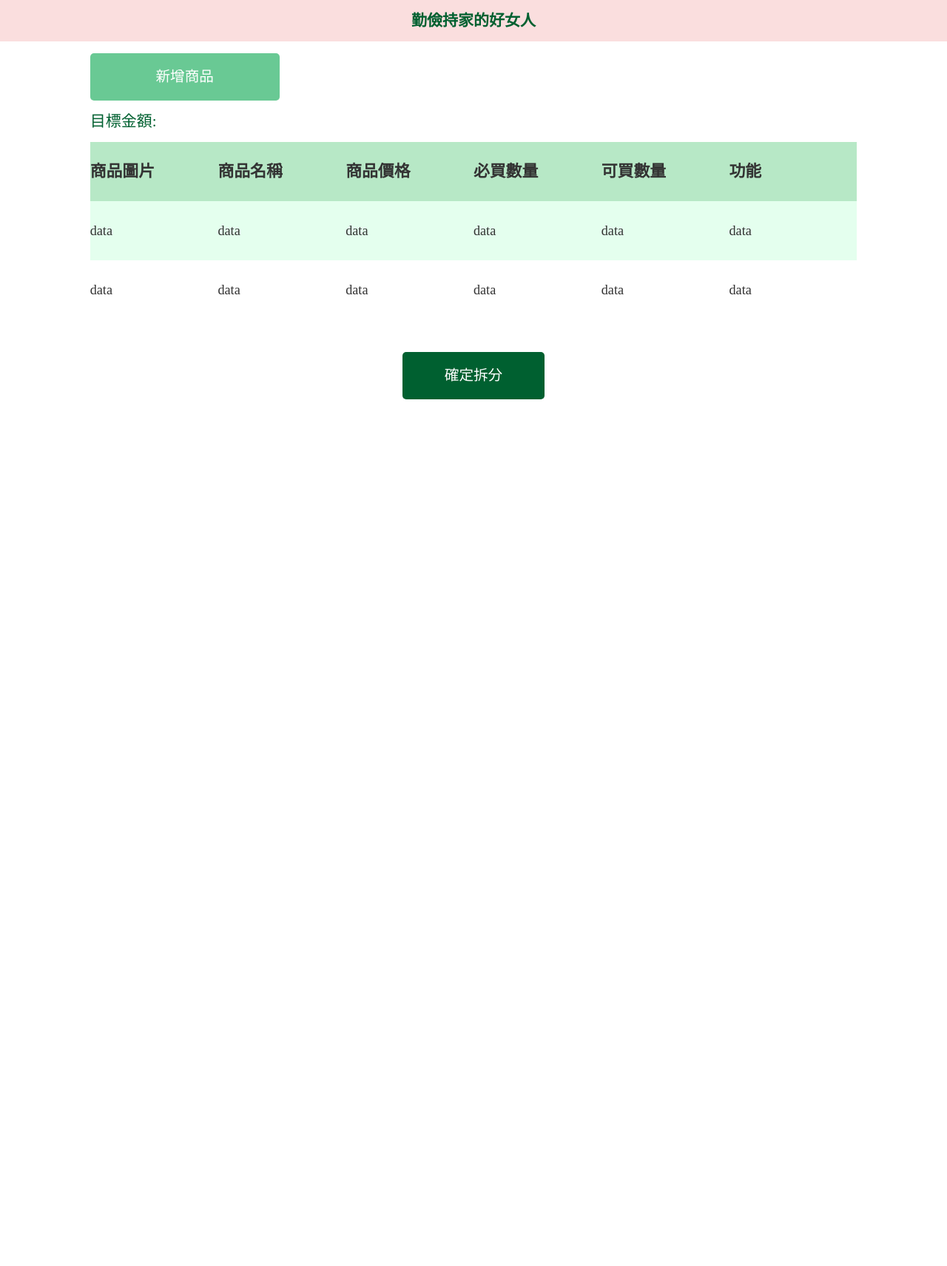
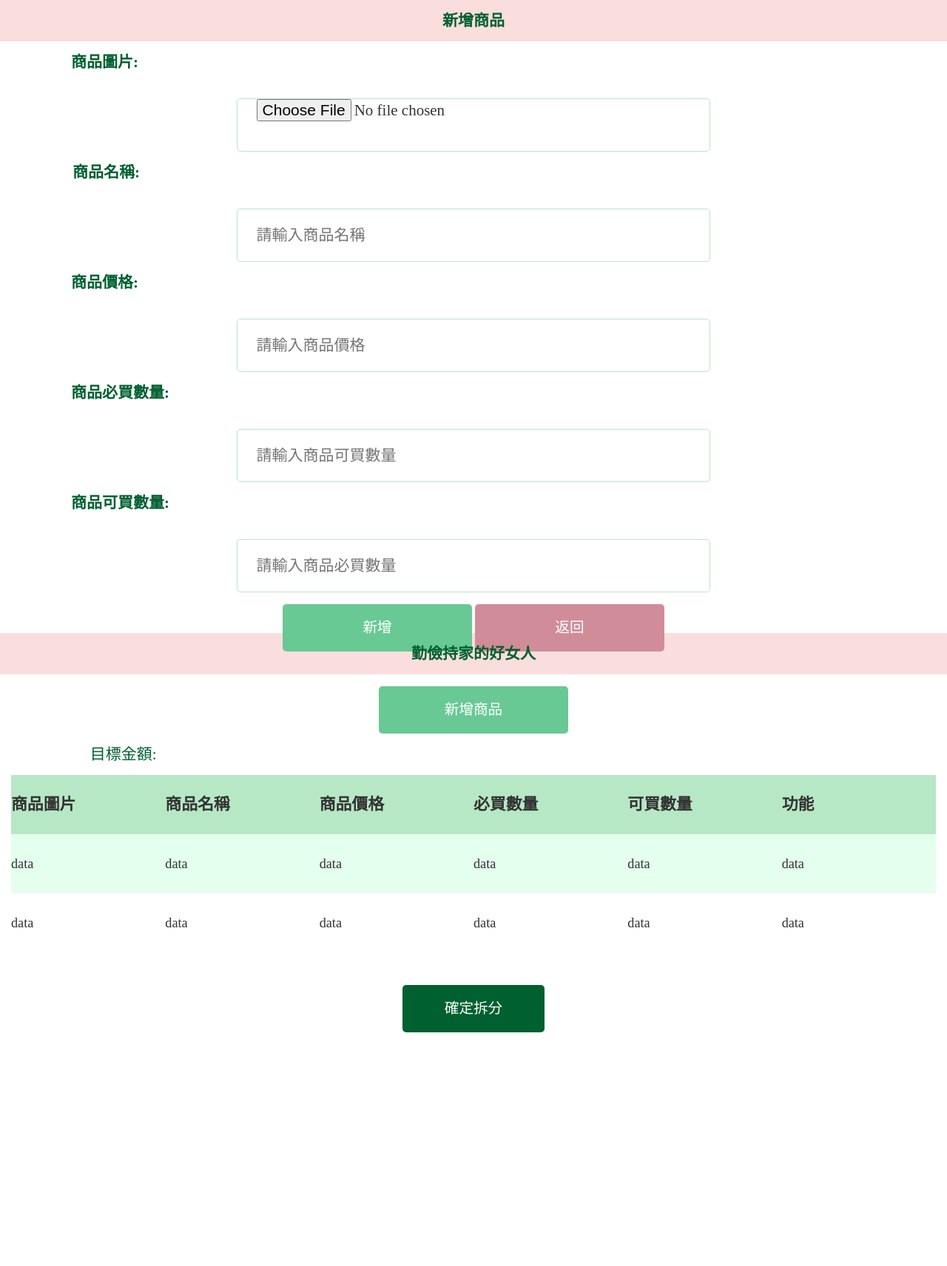
Before and after one commit to iampheasant/template, a Flask app: page /page_2 in a window 1280 px wide. Shown: the whole page at 74% size. Before the commit the page ends 540 px from the top, so only its background shows below. Run offline with Flask 2, Linux system fonts and the light colour scheme; some libraries are stand-ins or nearby versions.

Commit message:
Add files via upload

```diff
--- a/templates/page_2.html
+++ b/templates/page_2.html
@@ -2,21 +2,52 @@
 <html lang="en">
 <head>
 	<meta charset="UTF-8">
+	<meta name="viewport" content="width=device-width, initial-scale=1" >
 	<link rel=stylesheet type="text/css" href="static/css/main.css">
 	<title>勤儉持家的好女人</title>
 </head>
 <script src="https://www.gstatic.com/firebasejs/4.12.1/firebase.js"></script>
 <script src="https://www.gstatic.com/firebasejs/4.12.1/firebase-firestore.js"></script>
 <body>
+	<div id="all_light">
+	</div>
+	<div id="contes" style="">
+		<div class="slgon">
+		新增商品
+		</div>
+		<div class="content">
+			<div class="">
+				<form class="inp">
+					<label class="left word">商品圖片:</label>
+					<input type="file" class="" id="img">
+					<br>
+					<img class="img" src="" alt="">
+
+					<label class="left word">商品名稱:</label>
+					<input type="text" class="" placeholder="請輸入商品名稱" id="name">
+
+					<label class="left word">商品價格:</label>
+					<input type="text" class="" placeholder="請輸入商品價格" id="price">
+
+					<label class="left word">商品必買數量:</label>
+					<input type="text" class="" placeholder="請輸入商品可買數量" id="must_items">
+
+					<label class="left word">商品可買數量:</label>
+					<input type="text" class="" placeholder="請輸入商品必買數量" id="buyable_items">
+				</form>
+				<button type="submit" class="add" onclick="addList()">新增</button>
+				<button type="submit" class="cancel" onclick="btnGoPage2()">返回</button>
+			</div>
+		</div>
+	</div>
+
 	<div class="slgon">
 		勤儉持家的好女人
 	</div>
 	<div class="content">
 		<div class="container-fluid">
 			<div class="row">
-				<div class="left col-md-10 col-md-offset-1">
-					<button type="submit" class="add" onclick="btnGoPage4()">新增商品</button>
-				</div>
+				<button type="submit" class="add" onclick="add()">新增商品</button>
 			</div>
 
 			<div class="">
@@ -26,8 +57,6 @@
 					</div>
 				</div>
 
-				<div class="row">
-					<div class="col-md-10 col-md-offset-1">
 				<div class="left table">
 					<table>
 						<thead>
@@ -61,8 +90,6 @@
 					</table>
 				</div>
 			</div>
-				</div>
-			</div>
 			<div class="row">
 				<button type="submit" class="determin" onclick="split()">確定拆分</button>
 			</div>
--- a/templates/page_3.html
+++ b/templates/page_3.html
@@ -2,6 +2,7 @@
 <html lang="en">
 <head>
 	<meta charset="UTF-8">
+	<meta name="viewport" content="width=device-width, initial-scale=1" >
 	<link rel=stylesheet type="text/css" href="static/css/main.css">
 	<title>勤儉持家的好女人</title>
 </head>
--- a/templates/page_4.html
+++ b/templates/page_4.html
@@ -2,6 +2,7 @@
 <html lang="en">
 <head>
 	<meta charset="UTF-8">
+	<meta name="viewport" content="width=device-width, initial-scale=1" >
 	<link rel=stylesheet type="text/css" href="static/css/main.css">
 	<title>勤儉持家的好女人</title>
 </head>
```
Also changed, not shown: templates/page_1.html (+7 -18 lines). Lines whose indentation alone changed are shown as unchanged.
